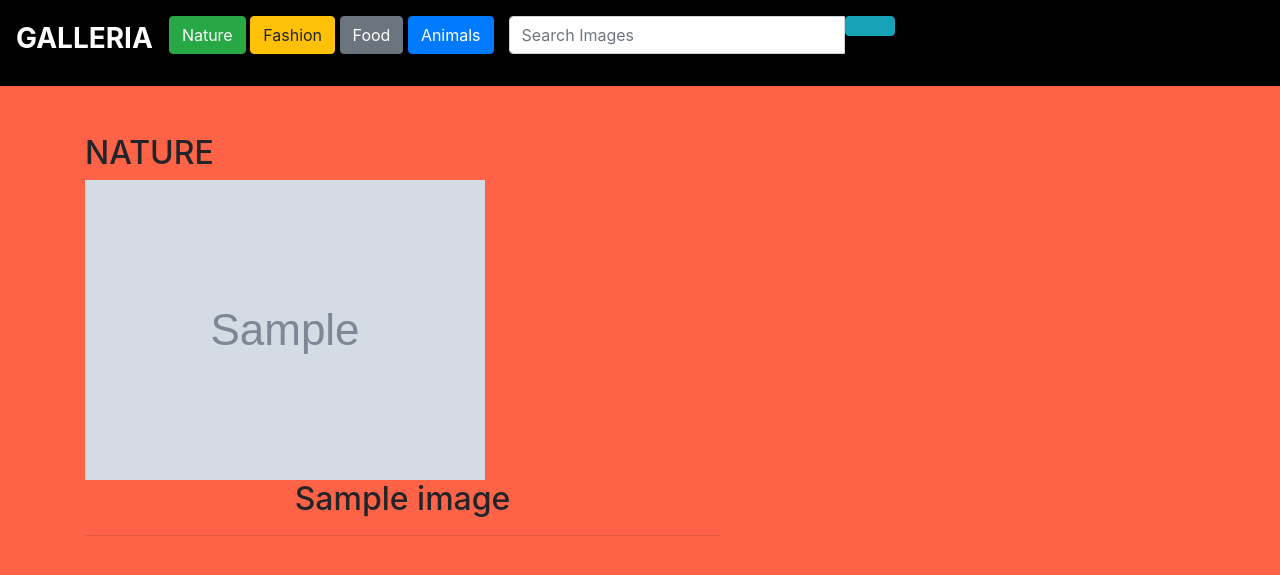
After one commit to WambiruL/Gallery, a Django app: page /nature/ in a window 1280 px wide. The commit adds this page. Shown: the top 575 px of the page. Run offline with Django 3.2, Linux system fonts and the light colour scheme; tables that the repository leaves empty hold one stand-in row (values such as "Sample post"); grey boxes marked "Sample" are stand-in pictures; some libraries are stand-ins or nearby versions.

Commit message:
Add the categories to the navbar and urls

```diff
--- a/photos/templates/index.html
+++ b/photos/templates/index.html
@@ -7,6 +7,15 @@
 
 <nav class="navbar navbar-expand-lg">
     <a class="navbar-brand text-white" href="/"><h3><strong>GALLERIA</strong></h3></a>
+
+
+    <!--categories-->
+    <p>
+        <a href="{% url 'nature'%}" class="btn btn-success my-2">Nature</a>
+        <a href="{% url 'fashion'%}" class="btn btn-warning my-2">Fashion</a>
+        <a href="{% url 'food'%}" class="btn btn-secondary my-2">Food</a>
+        <a href="{% url 'animals'%}" class="btn btn-primary my-2">Animals</a>
+      </p>
 
     <!--search-->
     <div class="col-sm-4 col-md-4 navbar-right">
@@ -19,6 +28,7 @@
             </div>
         </form>
     </div>
+
 </nav>
 
 
--- /dev/null
+++ b/photos/templates/nature.html
@@ -0,0 +1,29 @@
+{% extends 'index.html' %}
+
+{% block content %}
+
+<br>
+<br>
+<div class="album">
+    <div class="container">
+        <h2>NATURE</h2>
+        <div class="row">
+        {% for image in nature %}
+        <div class="col-md-7">
+            {%if image.image.url%}
+            <a class="img-overlay" data-toggle="modal" data-target="#{{image.id}}" style="width:100%"></a>
+            <img src="{{image.image.url}}" class="image-responsive" alt="Image" >
+            {%else%}
+            <img class="img-fluid rounded-start img-thumbnail" src="https://via.placeholder.com/150">
+            {%endif%}
+            <div class="text-center">
+                <h2>{{image.name}}</h2>
+            </div>
+            <hr>
+        </div>
+        {% empty %}
+        <h3>There are currently no images under this category</h3>
+        {% endfor %}
+      </div>
+
+{% endblock %}
--- a/photos/urls.py
+++ b/photos/urls.py
@@ -4,5 +4,10 @@ from . import views
 urlpatterns=[
     url(r'^$',views.index,name = 'index'),
     url(r'^$',views.image, name='image'),
-    url(r'^search/',views.search_results,name='results')
+    url(r'^search/',views.search_results,name='results'),
+    url(r'^nature/$', views.nature, name = 'nature'),
+    url(r'^fashion/$', views.fashion, name = 'fashion'),
+    url(r'^food/$', views.food, name = 'food'),
+    url(r'^animals/$', views.animals, name = 'animals')
+
 ]
--- a/photos/views.py
+++ b/photos/views.py
@@ -1,4 +1,4 @@
-from .models import Image, Location
+from .models import Image, Location, Category
 from django.shortcuts import render
 from django.http import Http404
 
@@ -25,4 +25,24 @@ def search_results(request):
         searched_images = Image.search_image(search_term)
         message = f"{search_term}"
 
-        return render(request, 'search.html',{"message":message,"images": searched_images})
+    return render(request, 'search.html',{"message":message,"images": searched_images})
+
+def nature(request):
+    nature_category = Category.objects.get(pk=1)
+    nature = Image.objects.filter(category=nature_category)
+    return render(request,'nature.html', {'nature':nature})
+
+def fashion(request):
+    fashion_category = Category.objects.get(pk=2)
+    fashion = Image.objects.filter(category=fashion_category)
+    return render(request,'fashion.html', {'fashion':fashion})
+
+def food(request):
+    food_category = Category.objects.get(pk=2)
+    food = Image.objects.filter(category=food_category)
+    return render(request,'food.html', {'food':food})
+
+def animals(request):
+    animals_category = Category.objects.get(pk=2)
+    animals = Image.objects.filter(category=animals_category)
+    return render(request,'animals.html', {'animals':animals})
```
Also changed, not shown: photos/templates/animals.html (added, +29 -0 lines), photos/templates/fashion.html (added, +29 -0 lines), photos/templates/food.html (added, +29 -0 lines).
